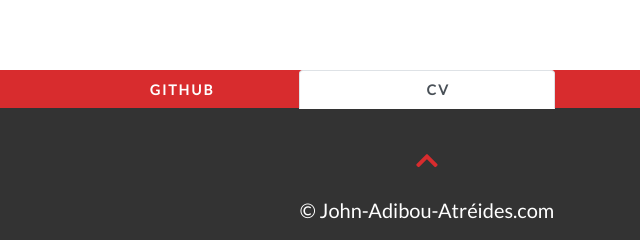
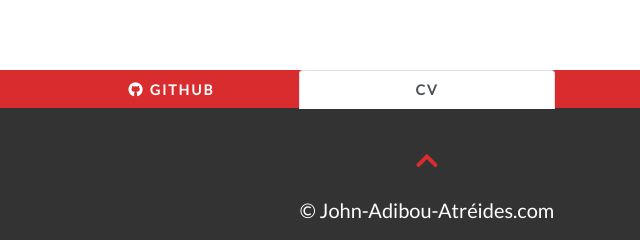
Before and after one commit to JohnAtreides/xMasBaconHunt, a plain HTML site: page CV/cv.html in a window 1280 px wide. Shown: the part 4469-4709 px from the top of the page, 213-853 px from the left. Drawn offline with nearby package versions, Linux system fonts and the light colour scheme.

Commit message:
fa-github fixed but couldn't fix idcard fa in bottom navbar

```diff
--- a/CV/css/style.css
+++ b/CV/css/style.css
@@ -344,6 +344,8 @@ section .heading h2{
 }
 
 /* BOTTOM NAVBAR */
+
+
 .nav{
     background-color: #d82c2e;
     font-size: 14px;
--- a/CV/cv.html
+++ b/CV/cv.html
@@ -281,10 +281,10 @@
             <a class="nav-link" href="../index.html"><i class="fa fa-fw fa-home"></i> Home</a>
         </li>
         <li class="nav-item">
-                <a class="nav-link" href="https://github.com/JohnAtreides"><i class="fa fa-fw fa-github"></i> GitHub</a>
+            <a class="nav-link" href="https://github.com/JohnAtreides"><i class="fab fa-fw fa-github"></i> GitHub</a>
         </li>
         <li class="nav-item">
-                <a class="active nav-link" href="CV/cv.html"><i class="fa fa-fw fa-id-card-o"></i> CV</a>
+            <a class="active nav-link" href="CV/cv.html"> CV</a>
         </li>
         <li class="nav-item">
             <a class="nav-link" href="../snake.html"><i class="fa fa-fw fa-gamepad"></i> Snake</a>
```
Lines whose indentation alone changed are shown as unchanged.
